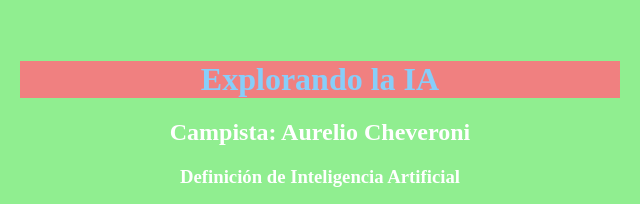
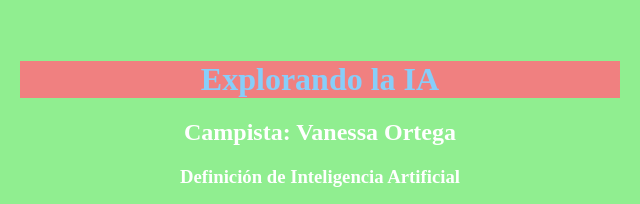
Before and after one commit to Vaneor/first_repository_IA, a plain HTML site: page index.html in a window 1280 px wide. Shown: the part 242-446 px from the top of the page, 320-960 px from the left. Drawn offline with Linux system fonts and the light colour scheme.

Commit message:
Update index.html

```diff
--- a/index.html
+++ b/index.html
@@ -9,7 +9,7 @@
 <body>
     <div>
         <h1>Explorando la IA</h1>
-        <h2>Campista: Aurelio Cheveroni</h2>
+        <h2>Campista: Vanessa Ortega</h2>
         <h3>Definición de Inteligencia Artificial</h3>
         <p>La IA es una tecnología que permite a las máquinas imitar a los humanos. En otras palabras, es como darle a una computadora o a un robot la capacidad de pensar, aprender y tomar decisiones similares a como lo haría una persona.</p>
     </div>
```
